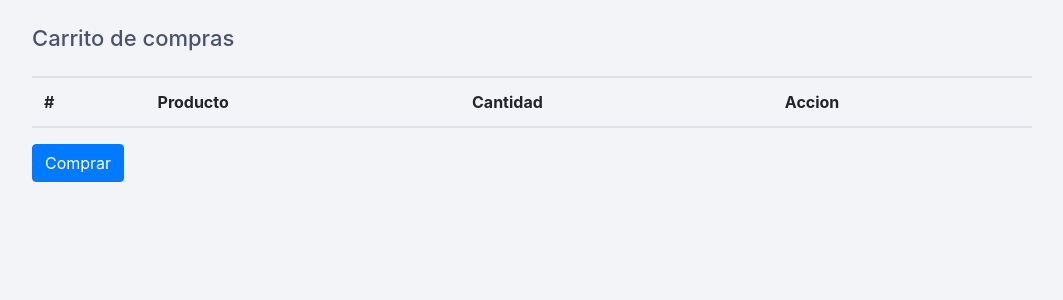
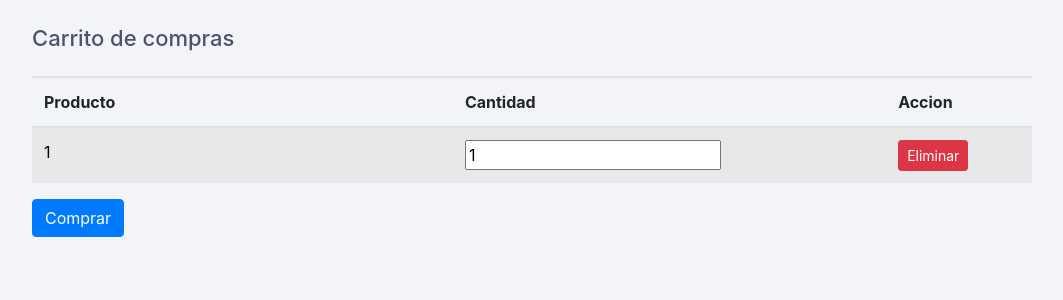
Before and after one commit to airkve/Flask-ecommerce, a Flask app: page /carrito in a window 1280 px wide. Shown: the part 60-360 px from the top of the page, without its empty margins (108-1171 px from the left). Run offline with Flask 2, Linux system fonts and the light colour scheme; the visitor is signed in with stand-in values (Sample User, id 1); lists and menus that the app fills with data are empty; some libraries are stand-ins or nearby versions.

Commit message:
Beta 1.4

```diff
--- a/app.py
+++ b/app.py
@@ -4,6 +4,7 @@ from dbdata import dbconf, queries
 from mysql.connector import Error
 from mysql.connector import errorcode
 from base64 import b64encode, b64decode
+from datetime import datetime
 import os
 import re
 
--- a/dbdata.py
+++ b/dbdata.py
@@ -23,6 +23,7 @@ queries = {
     'get_address_by_user_id':'SELECT direcciones.id, direcciones.direccion, direcciones.altura, direcciones.codigo_postal, ciudades.nombre, provincias.nombre, paises.nombre FROM direcciones INNER JOIN ciudades ON ciudades.ciudad_id = direcciones.ciudad_id INNER JOIN provincias ON provincias.provincia_id = ciudades.provincia_id INNER JOIN paises ON paises.pais_id = provincias.pais_id WHERE direcciones.id = (SELECT usuarios.direccion_id FROM usuarios WHERE usuarios.direccion_id = %s)',
     'get_address_id':'SELECT direccion_id FROM usuarios WHERE dni = %s',
     'get_product_by_id':'SELECT productos.producto_id, productos.nombre, productos.descripcion, productos.precio, categorias.nombre, marcas.nombre, productos.cantidad FROM productos INNER JOIN categorias ON categorias.categoria_id = productos.categoria_id INNER JOIN marcas ON marcas.marca_id = productos.marca_id WHERE producto_id = %s',
+    'get_product_by_name':'SELECT productos.producto_id FROM productos WHERE productos.nombre = %s',
     'get_products':'SELECT productos.producto_id, productos.nombre, productos.descripcion, productos.precio, categorias.nombre, marcas.nombre, productos.cantidad FROM productos INNER JOIN categorias ON categorias.categoria_id = productos.categoria_id INNER JOIN marcas ON marcas.marca_id = productos.marca_id',
     'add_product':'INSERT INTO productos (nombre, descripcion, marca, categoria, precio) VALUES (%s, %s, %s, %s, %s)',
     'mod_product_cant':'UPDATE productos set cantidad = %s where producto_id = %s',
--- a/static/style.css
+++ b/static/style.css
@@ -187,3 +187,9 @@ margin-right: 15px;
     display: block;
 }
 }
+
+.flat {
+    background-color:transparent;
+    border:0px;
+    padding:0px;
+}
--- a/templates/carrito.html
+++ b/templates/carrito.html
@@ -18,7 +18,6 @@
 
         <thead>
             <tr>
-                <th>#</th>
                 <th>Producto</th>
                 <th>Cantidad</th>
                 <th>Accion</th>
@@ -28,12 +27,11 @@
         <tbody>
             {% for item, cant in carrito.items() %}
                 {% if cant > 0 %}
-                    <tr>
-                        <th scope="row">{{ loop.index }}</th>
-                        <td>{{ item }}</td>
-                        <td>{{ cant }}</td>
+                    <tr class="articulo">
+                        <th scope="row"><input type="text" name="product" class="flat" value="{{ item }}" readonly></th>
+                        <td><input type="number" name="cantidad" value="{{ cant }}"></td>
                         <td>
-                            <a href="{{ url_for('eliminar', item=item) }}" class="btn btn-danger btn-sm m-0">Eliminar</a>
+                            <a href="{{ url_for('eliminar', data=item) }}" class="btn btn-danger btn-sm m-0" id="elim">Eliminar</a>
                         </td>
                     </tr>
                 {% endif %}
--- a/templates/catalogo.html
+++ b/templates/catalogo.html
@@ -20,7 +20,7 @@
         <!-- First product box start here-->
         {% for producto in productos %}
         <div class="prod-info-main prod-wrap clearfix">
-            <div class="row">
+            <div class="row border-1">
                     <div class="col-md-5 col-sm-12 col-xs-12">
                         <div class="product-image">
                             <img src="static/images/Galaxy s10.jpg" class="img-responsive">
@@ -51,7 +51,7 @@
                     <div class="product-info smart-form">
                         <div class="row">
                             <div class="col-md-12">
-                                <a href="{{ url_for('catalogo', item=producto[1]) }}" class="btn btn-danger" id="add-to-car">Agregar</a>
+                                <a href="{{ url_for('agregar', data=producto[1]) }}" class="btn btn-danger" id="add-to-car">Agregar</a>
                             </div>
 
                         </div>
--- a/views.py
+++ b/views.py
@@ -40,6 +40,7 @@ def login():
             session['telefono'] = account[6]
             session['direccion'] = account[7]
             session['ciudad'] = account[8]
+            session['fecha'] = datetime.now().strftime('%Y-%m-%d %H:%M:%S')
             # redirecciona a la pagina de inicio
             return redirect(url_for('home'))
         else:
@@ -61,6 +62,7 @@ def logout():
     session.pop('email', None)
     session.pop('direccion', None)
     session.pop('ciudad', None)
+    carrito_de_compras = None
     # redirecciona a la pagina de login
     return redirect(url_for('login'))
 
@@ -146,39 +148,41 @@ def profile():
 def catalogo():
     # chequea si hay un usuario registrado
     if 'loggedin' in session:
-        item = request.args.get('item')
-        if item:
-            if item in carrito_de_compras:
-                carrito_de_compras[str(item)] += 1
-            else:
-                carrito_de_compras[str(item)] = 1
         catalogo = db.consultar_lista_productos()
         return render_template('catalogo.html', productos=catalogo)
     # redirecciona a la pagina de login, si no esta registrado
     return redirect(url_for('login'))
 
 # define la ruta y funciones del carrito de compras http://localhost:5000/pythonlogin/carrito
-@app.route('/carrito')
+@app.route('/carrito', methods=['GET', 'POST'])
 def carrito():
     if 'loggedin' in session:
-        # cart = {}
-        # item = request.args.get('item')
-        # cart[item] = 1
-        # if 'carrito' in session:
-        #     session['carrito'][int(producto_id)]['cantidad'] += 1
-        # for x, y in session.items():
-        #     if y['cantidad'] > 0:
-        #         cart.append(x)
+        # item = request.form['product']
+        # cantidad = request.form['cantidad']
+        # item_in_db = db.consultar_producto_por_nombre(item)
+        # compra = ()
         return render_template('carrito.html', carrito=carrito_de_compras)
 
-@app.route('/eliminar')
-def eliminar():
-    try:
-        data = request.args.get('cart')
+# ruta que elimina los productos de carrito de compras
+@app.route('/agregar/<data>')
+def agregar(data):
+    # chequea si hay un usuario registrado
+    if 'loggedin' in session:
+        if data in carrito_de_compras:
+            carrito_de_compras[str(data)] += 1
+        else:
+            carrito_de_compras[str(data)] = 1
+        return redirect(url_for('catalogo'))
+    # redirecciona a la pagina de login, si no esta registrado
+    return redirect(url_for('login'))
+
+# ruta que elimina los productos de carrito de compras
+@app.route('/eliminar/<data>')
+def eliminar(data):
+    # chequea si hay un usuario registrado
+    if 'loggedin' in session:
         if data in carrito_de_compras:
             carrito_de_compras[data] = 0
-            print(carrito_de_compras)
-    except Exception as e:
-        return(str(e))
-    else:
         return render_template('carrito.html', carrito=carrito_de_compras)
+    # redirecciona a la pagina de login, si no esta registrado
+    return redirect(url_for('login'))
```
Also changed, not shown: models.py (+7 -14 lines).
